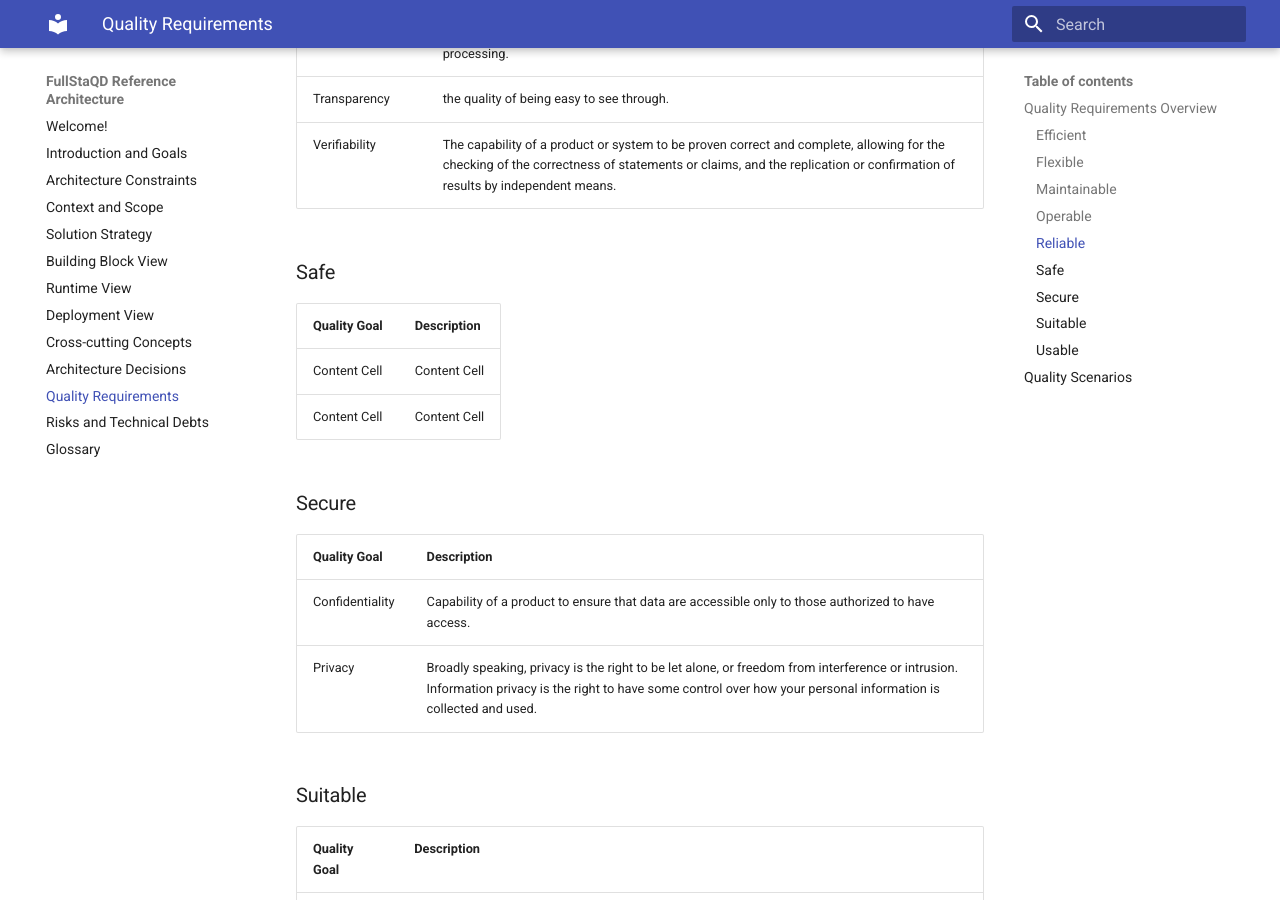
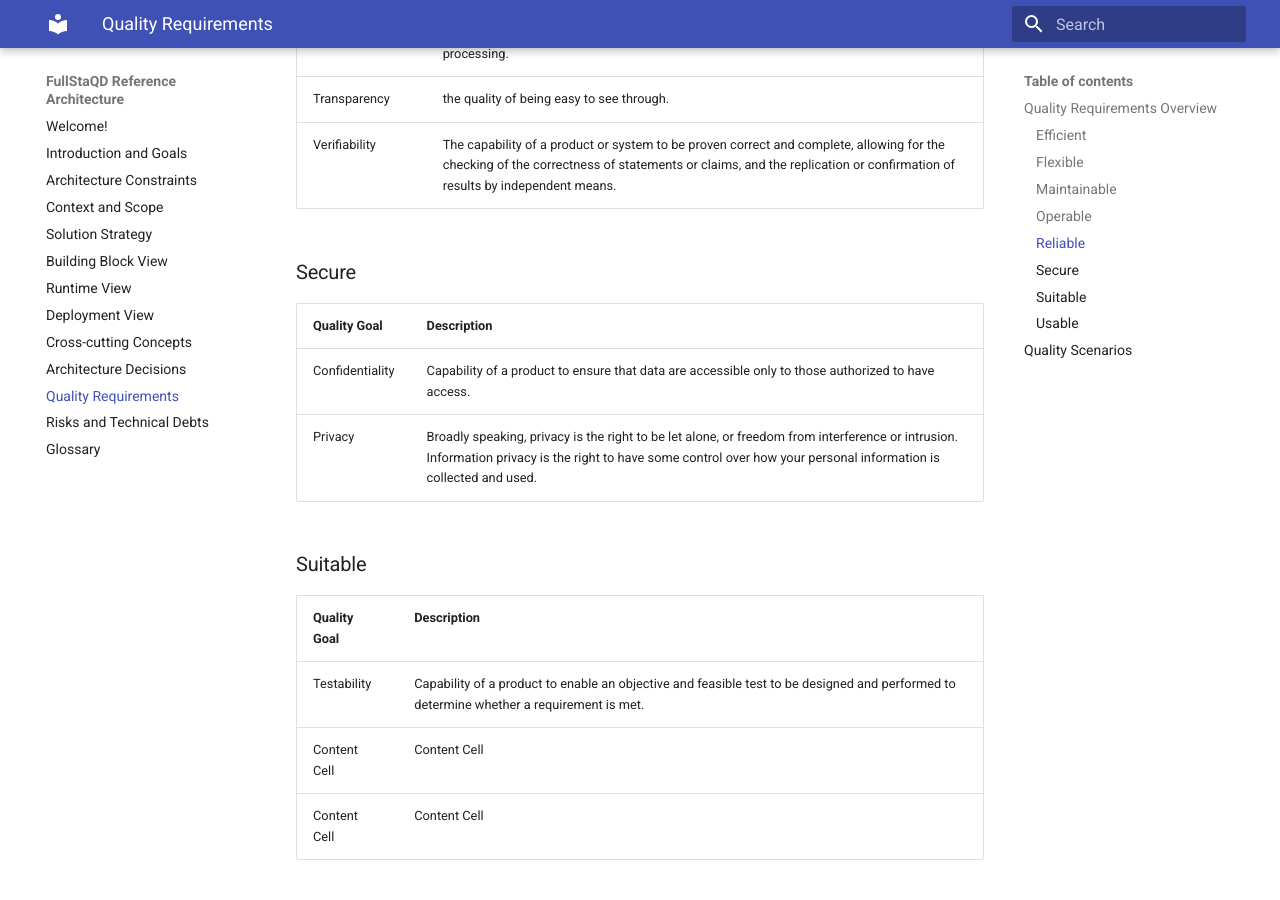
Before and after one commit to FullStaQD/architecture, an MkDocs documentation site: the page built from docs/10_quality_requirements.md, in a window 1280 px wide and 900 px high, scrolled down 5612 px. Built offline with MkDocs 1.6.1 and Material for MkDocs 9.7.7, drawn with Linux system fonts in a browser that asks for light colours.

Commit message:
Update 10_quality_requirements.md
Signed-off-by: RinorKIT <tc4656@kit.edu>

```diff
--- a/docs/10_quality_requirements.md
+++ b/docs/10_quality_requirements.md
@@ -96,13 +96,6 @@ We sort the quality requirements after the arc42 design (https://quality.arc42.o
 | Verifiability  | The capability of a product or system to be proven correct and complete, allowing for the checking of the correctness of statements or claims, and the replication or confirmation of results by independent means.  |
 
 
-### Safe
-
-| Quality Goal  | Description |
-| ------------- | ------------- |
-| Content Cell  | Content Cell  |
-| Content Cell  | Content Cell  |
-
 
 ### Secure
 
```
